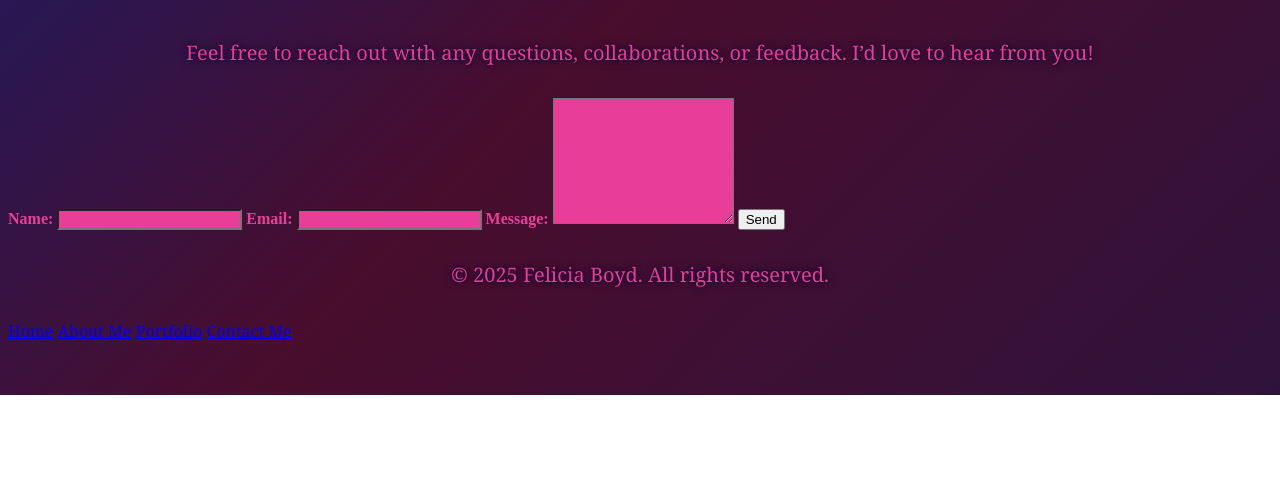
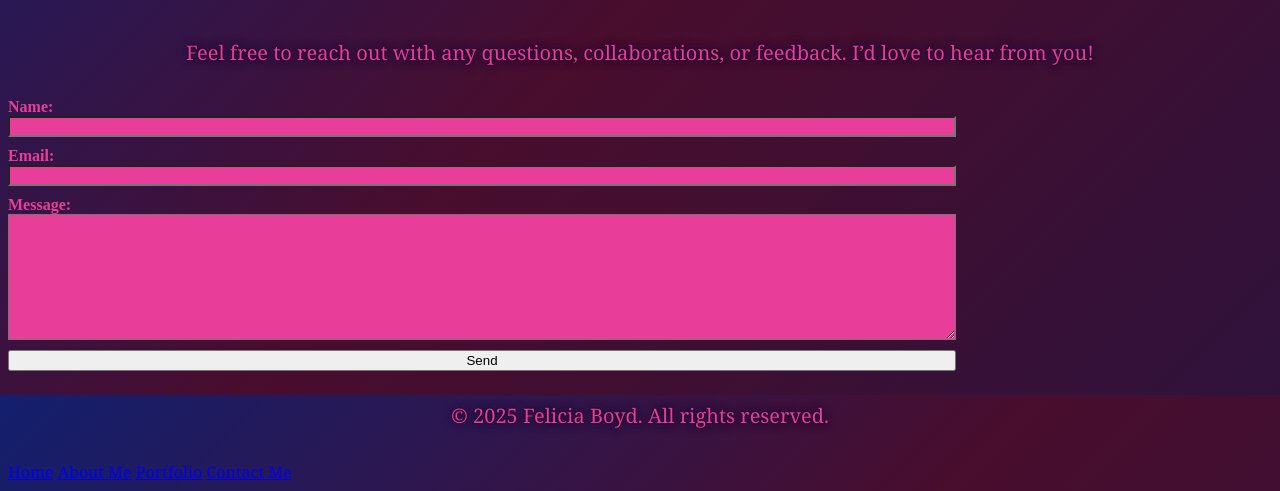
Before and after one commit to Feliciaboyd361/FMBART, a plain HTML site: page contact.html in a window 1280 px wide. Shown: the part 405-896 px from the top of the page. Before the commit the page ends 800 px from the top, so only its background shows below. Drawn offline with Linux system fonts and the light colour scheme.

Commit message:
Update styles.css

```diff
--- a/styles.css
+++ b/styles.css
@@ -377,3 +377,10 @@ body.night-mode {
         color: #e83e99;
         font-weight: bold;
     }
+form input,
+form textarea,
+form button {
+    display: block;
+    width: 75%;
+    margin-bottom: 10px;
+}
```
